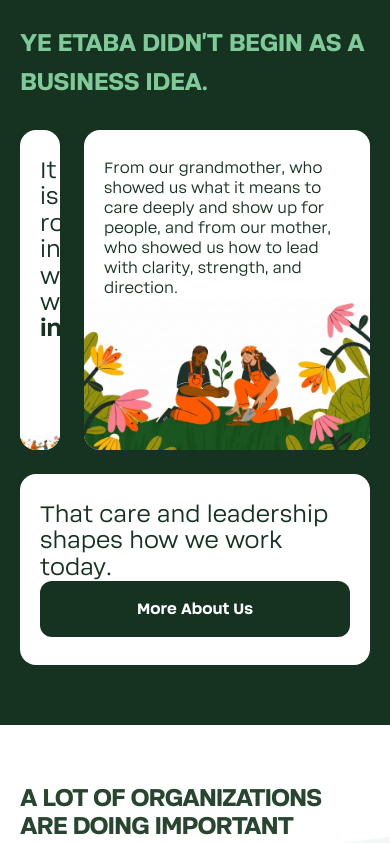
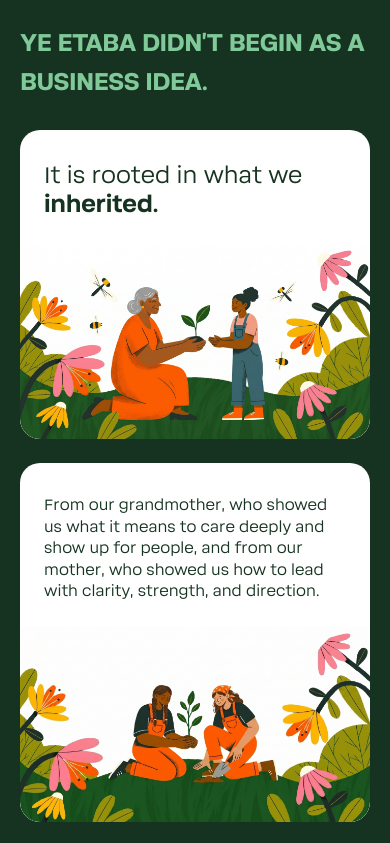
Before and after one commit to kidusminyelshowa/yeetaba-web, a Next.js app: page / in a window 390 px wide. Shown: the part 880-1723 px from the top of the page. Built offline with nearby package versions, Linux system fonts and the light colour scheme.

Commit message:
About card mobile stack change

```diff
--- a/app/Home.css
+++ b/app/Home.css
@@ -1281,27 +1281,50 @@
   }
 
   .about-cards-grid {
+    display: flex;
+    flex-direction: column;
+    grid-template-columns: 1fr;
     gap: 24px;
+    width: 100%;
   }
 
   .about-card {
-    padding: 28px 20px;
+    padding: 32px 24px;
     min-height: auto;
-    border-radius: 16px;
+    width: 100%;
+    box-sizing: border-radius;
+    border-radius: 20px;
+  }
+
+  .about-card.last-card {
+    grid-column: auto;
   }
 
   .about-card-content h3 {
-    font-size: 28px;
+    font-size: 26px;
+    line-height: 1.2;
   }
 
   .about-card-content p {
     font-size: 18px;
+    line-height: 1.35;
   }
 
   .about-card-image {
-    margin-left: -20px;
-    margin-right: -20px;
-    margin-bottom: -36px;
+    margin-top: 24px;
+    margin-left: -24px;
+    margin-right: -24px;
+    margin-bottom: -32px;
+    width: calc(100% + 48px);
+    overflow: hidden;
+    border-bottom-left-radius: 20px;
+    border-bottom-right-radius: 20px;
+  }
+
+  .card-illustration {
+    width: 100%;
+    height: auto;
+    display: block;
   }
 
   /* ---- Editorial (shared) ---- */
```
